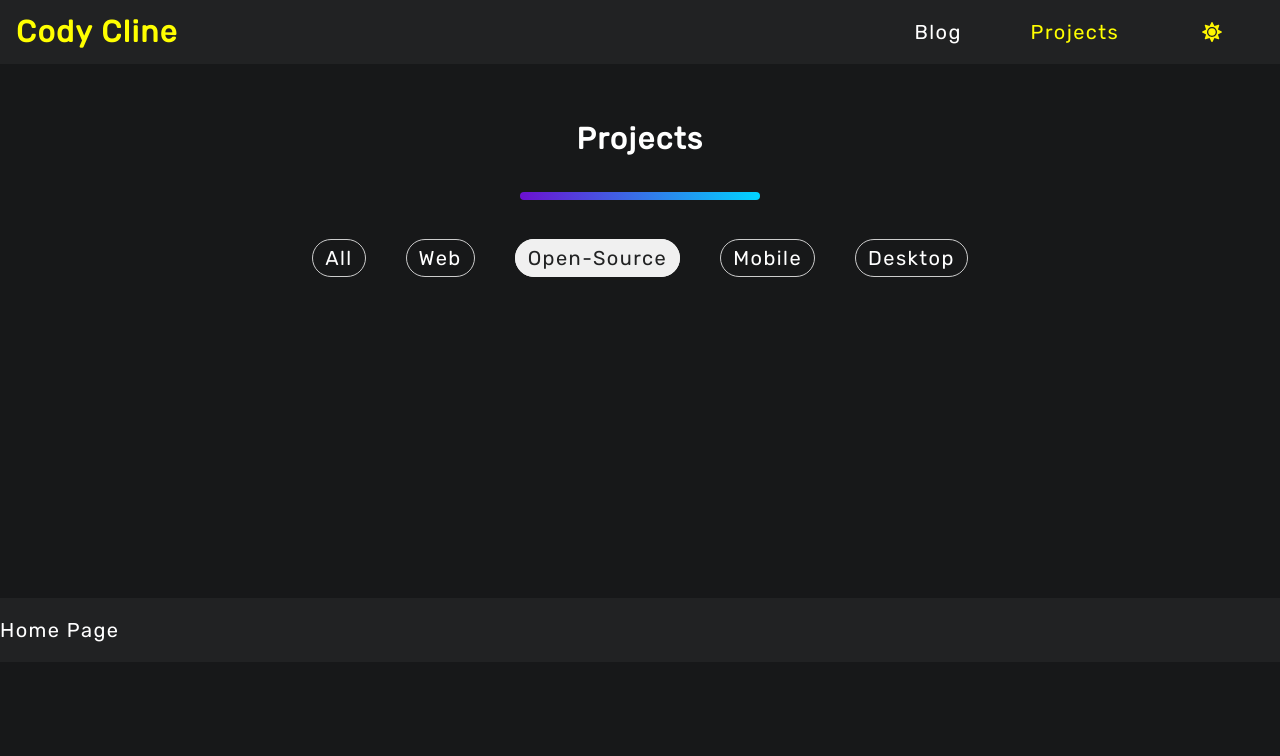
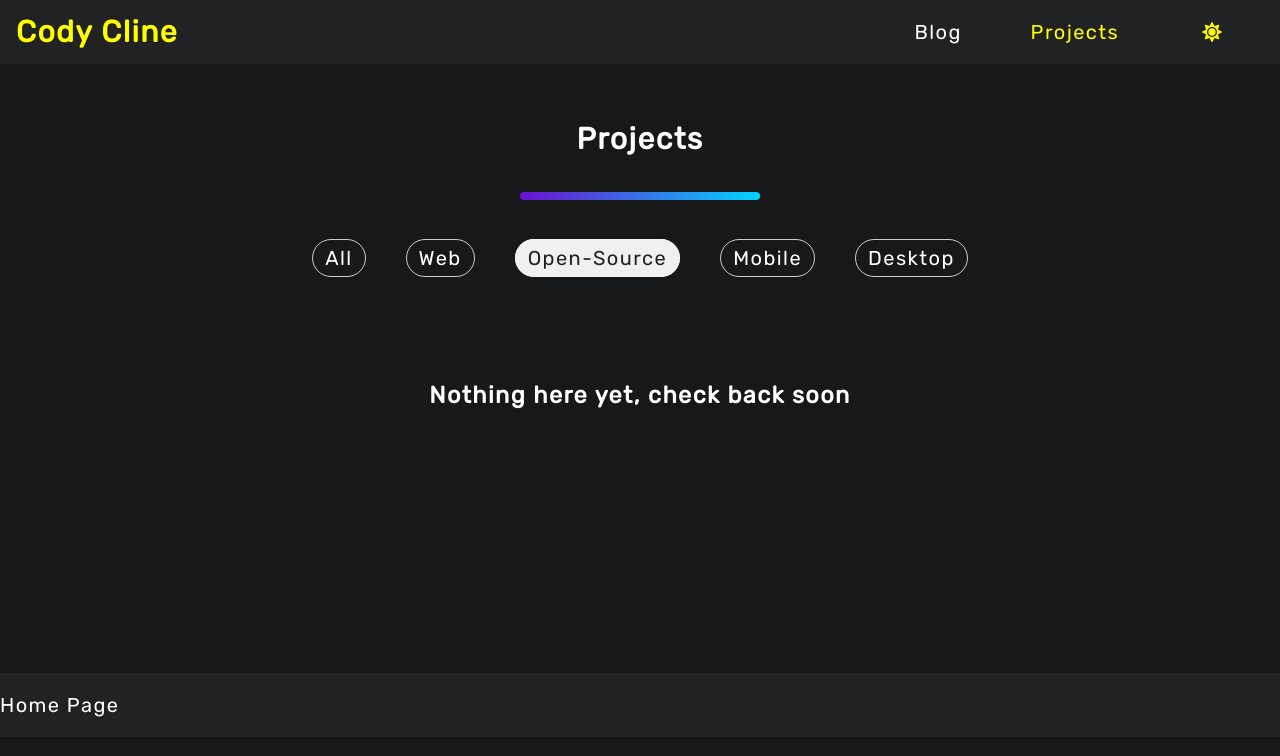
Before and after one commit to CodyCline/codycline, a React (Create React App) app: page /projects in a window 1280 px wide. Both pictures are taken after a click on the element "Open-Source". Shown: the top 756 px of the page. Built offline with nearby package versions, Linux system fonts and the light colour scheme.

Commit message:
feat: add empty content message to filter project function

```diff
--- a/src/pages/projects/projects.tsx
+++ b/src/pages/projects/projects.tsx
@@ -50,11 +50,13 @@ export const Projects = () => {
     const [category, setCategory] = React.useState<any>("all");
     const [data, setData] = React.useState<any>(projects);
 
+    const filterOptions = data.filter(
+        (project:any) =>
+            category === "all" ? project : project.type === category
+    )
+
     function filter(tag: any) {
-        console.log("Test", tag);
         setCategory(tag);
-
-
     }
 
     return (
@@ -100,15 +102,10 @@ export const Projects = () => {
             </div>
             <div style={{ height: "5vh" }} />
             <div style={{ display: "flex", flexWrap: "wrap", justifyContent: "center", width: "90%", margin: "auto" }}>
-                {data.filter((project: any) => {
-                    return (category === "all" ? project : project.type === category)
-                }).map((project: any) => {
-                    console.log("project", project)
-                    return (
-                        project == null ?
-                        <h3>Nothing here yet, check back soon</h3>
-                        :
-                        <Card
+                {
+                    filterOptions.length > 0 ? (
+                        filterOptions.map((project:any) => {
+                            return    <Card
                                 key={project.id}
                                 title={project.title}
                                 link={`/projects/${project.id}`}
@@ -116,8 +113,11 @@ export const Projects = () => {
                                 githubUrl={project.githubUrl}
                                 liveUrl={project.liveUrl}
                             />
+                        })
+                    ) : (
+                        <h3>Nothing here yet, check back soon</h3>
                     )
-                })}
+                    }
             </div>
             <div style={{ height: "30vh" }} />
         </React.Fragment>
```
Lines whose indentation alone changed are shown as unchanged.
